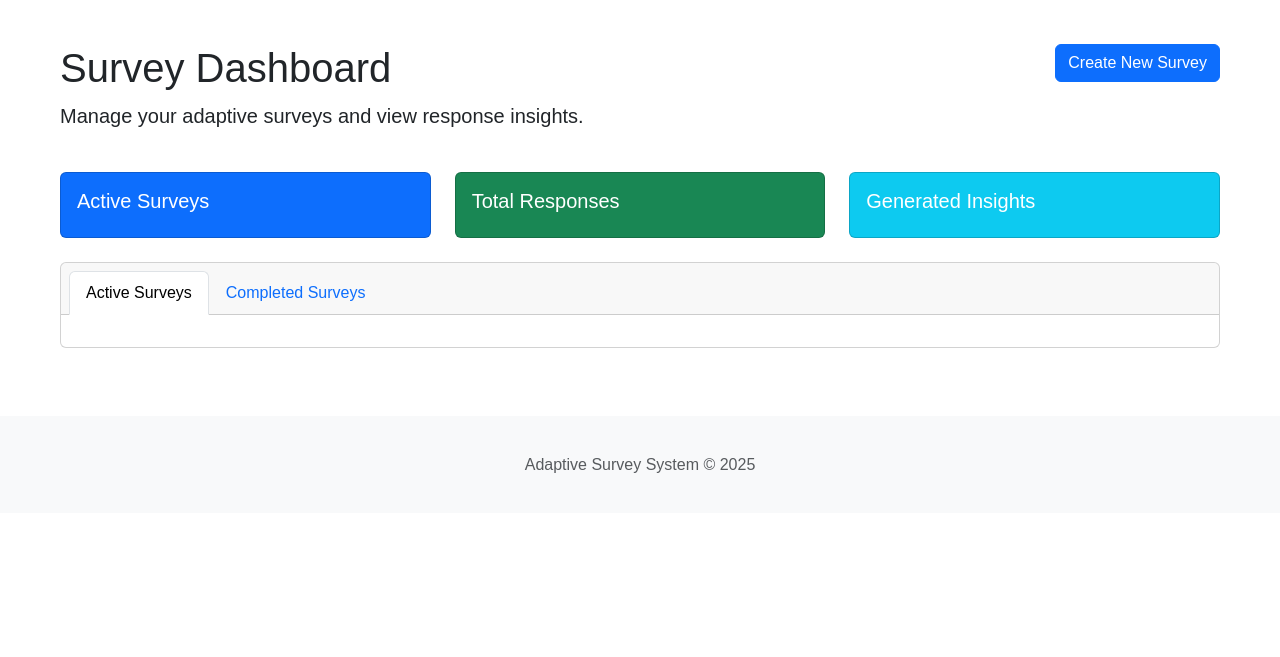
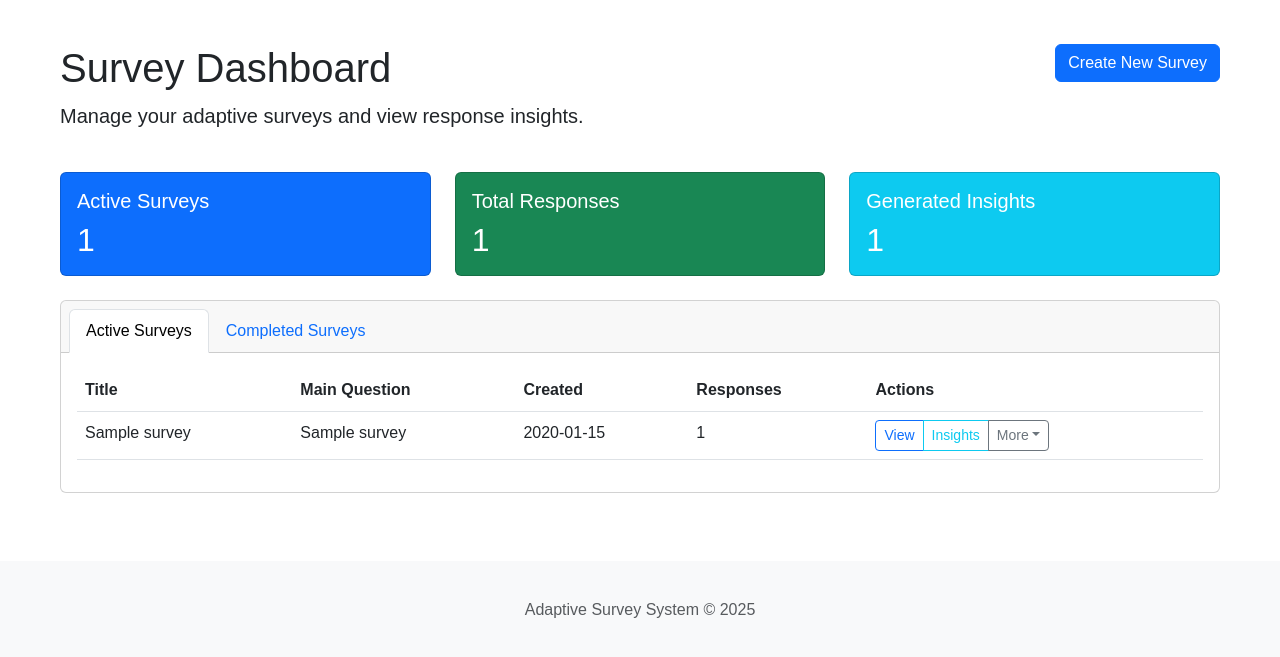
Before and after one commit to jakerosen903/Adaptive-Surveys, a Flask app: page /dashboard in a window 1280 px wide. Shown: the part 98-755 px from the top of the page. Run offline with Flask 3, Linux system fonts and the light colour scheme; the first user in the database is signed in; tables that the repository leaves empty hold one stand-in row (Sample ...).

Commit message:
Can now create survey, respond to questions, and view responses to your own surveys

```diff
--- a/app/routes.py
+++ b/app/routes.py
@@ -5,11 +5,10 @@ from app.services.analysis_service import generate_insights
 from app.services.response_processor import process_response
 from flask_login import login_user, logout_user, login_required, current_user
 from werkzeug.security import check_password_hash, generate_password_hash
+from app.models import SurveyForm
 
 main_bp = Blueprint('main', __name__)
 api_bp = Blueprint('api', __name__)
-
-
 
 # Login roots
 @main_bp.route('/login', methods=['GET', 'POST'])
@@ -49,35 +48,72 @@ def index():
 
 
 @main_bp.route('/dashboard')
+@login_required
 def dashboard():
-    surveys = Survey.query.all()
-    return render_template('dashboard.html', surveys=surveys)
+    active_surveys = Survey.query.filter_by(user_id=current_user.id, active=True).all()
+    completed_surveys = Survey.query.filter_by(user_id=current_user.id, active=False).all()
 
+    active_surveys_count = len(active_surveys)
+    total_responses_count = sum(s.responses.count() for s in active_surveys + completed_surveys)
+    total_insights_count = sum(s.insights.count() for s in active_surveys + completed_surveys)
+
+    return render_template(
+        'dashboard.html',
+        active_surveys=active_surveys,
+        completed_surveys=completed_surveys,
+        active_surveys_count=active_surveys_count,
+        total_responses_count=total_responses_count,
+        total_insights_count=total_insights_count
+    )
 
 @main_bp.route('/survey/create', methods=['GET', 'POST'])
+@login_required
 def create_survey():
-    if request.method == 'POST':
-        # Handle survey creation form submission
+    form = SurveyForm()
+
+    if form.validate_on_submit():
+        title = request.form.get('title')
+        main_question = request.form.get('main_question')
+        description = request.form.get('description')
+
+        if not title or not main_question:
+            flash('Survey Title and Main Question are required.', 'danger')
+            return render_template('create_survey.html')  # Re-render with flash message
+
+        # Create the survey
         new_survey = Survey(
-            title=request.form['title'],
-            main_question=request.form['main_question'],
-            description=request.form['description'],
-            user_id=1  # Replace with actual user authentication
+            title=title,
+            main_question=main_question,
+            description=description,
+            user_id=current_user.id
         )
         db.session.add(new_survey)
         db.session.commit()
 
-        # Generate initial questions based on main question
+        flash('Survey created successfully!', 'success')
         return redirect(url_for('main.dashboard'))
 
-    return render_template('create_survey.html')
+    return render_template('create_survey.html', form=form)
 
+@main_bp.route('/survey/<int:survey_id>/deactivate', methods=['POST'])
+@login_required
+def deactivate_survey(survey_id):
+    survey = Survey.query.get_or_404(survey_id)
+    survey.active = False
+    db.session.commit()
+    flash('Survey deactivated successfully.', 'info')
+    return redirect(url_for('main.dashboard'))
 
 @main_bp.route('/survey/<int:survey_id>')
 def view_survey(survey_id):
     survey = Survey.query.get_or_404(survey_id)
     return render_template('take_survey.html', survey=survey)
 
+@main_bp.route('/survey/<int:survey_id>/edit', methods=['GET'])
+@login_required
+def edit_survey(survey_id):
+    survey = Survey.query.filter_by(id=survey_id, user_id=current_user.id).first_or_404()
+    return render_template('edit_survey.html', survey=survey)
 
 @main_bp.route('/survey/<int:survey_id>/insights')
 def survey_insights(survey_id):
--- a/app/services/question_generator.py
+++ b/app/services/question_generator.py
@@ -28,7 +28,7 @@ def generate_next_question(survey_id, response_id):
     # Use OpenAI API to generate the next question
     try:
         response = openai.ChatCompletion.create(
-            model="gpt-4",
+            model="gpt-4-turbo",
             messages=[
                 {"role": "system", "content": f"""
                     You are an adaptive survey assistant. You generate insightful follow-up questions based on
@@ -68,7 +68,7 @@ def generate_first_question(survey):
     """Generate the first question for a survey"""
     try:
         response = openai.ChatCompletion.create(
-            model="gpt-4",
+            model="gpt-4-turbo",
             messages=[
                 {"role": "system", "content": f"""
                     You are an adaptive survey assistant. Generate the first question for a survey
--- a/app/services/response_processor.py
+++ b/app/services/response_processor.py
@@ -8,7 +8,7 @@ def process_response(response_text):
     """
     try:
         completion = openai.ChatCompletion.create(
-            model="gpt-4",
+            model="gpt-4-turbo",
             messages=[
                 {"role": "system", "content": """
                     Extract key information from this survey response.
--- a/app/templates/dashboard.html
+++ b/app/templates/dashboard.html
@@ -208,11 +199,8 @@
         shareSurveyModal.addEventListener('show.bs.modal', function (event) {
             const button = event.relatedTarget;
             const surveyId = button.getAttribute('data-survey-id');
-            const surveyTitle = button.getAttribute('data-survey-title');
-
-            const surveyShareLink = document.getElementById('surveyShareLink');
             const shareUrl = `${window.location.origin}/survey/${surveyId}`;
-            surveyShareLink.value = shareUrl;
+            document.getElementById('surveyShareLink').value = shareUrl;
         });
 
         // Copy link button
@@ -237,6 +225,9 @@
 
             document.getElementById('deactivateSurveyTitle').textContent = surveyTitle;
             document.getElementById('deactivateSurveyId').value = surveyId;
+
+            const deactivateForm = document.getElementById('deactivateSurveyForm');
+            deactivateForm.action = `/survey/${surveyId}/deactivate`;
         });
     }
 </script>
--- a/app/templates/insights.html
+++ b/app/templates/insights.html
@@ -51,7 +51,7 @@
                         </div>
                     </div>
                     <div class="insight-content">
-                        {{ insight.text|nl2br }}
+                        {{ insight.text.replace('\n', '<br>') | safe }}
                     </div>
                 </div>
             {% endfor %}
```
Also changed, not shown: other parts of app/templates/dashboard.html (+1 -10 lines), app/models.py (+17 -1 lines), 1 other file.
